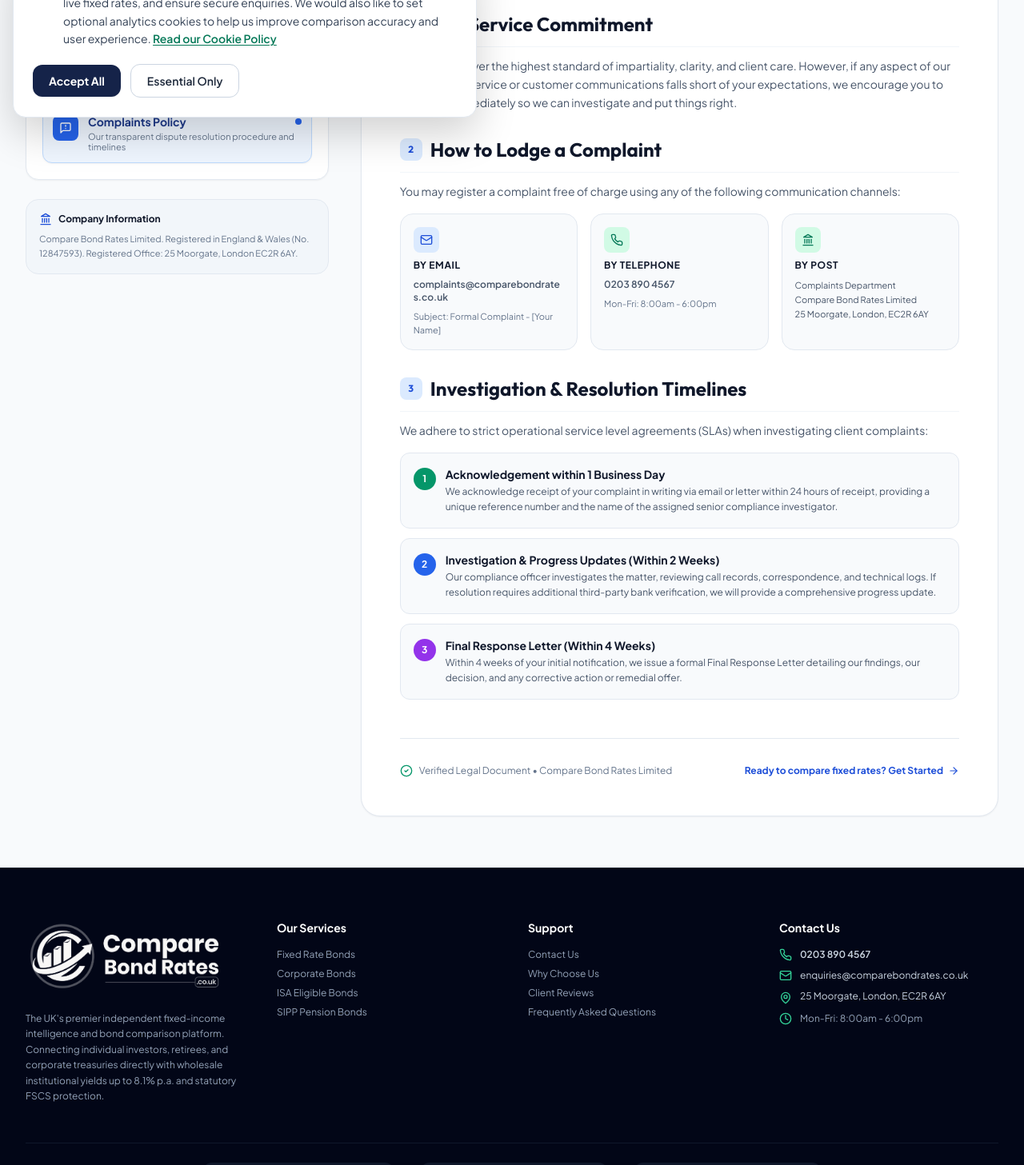
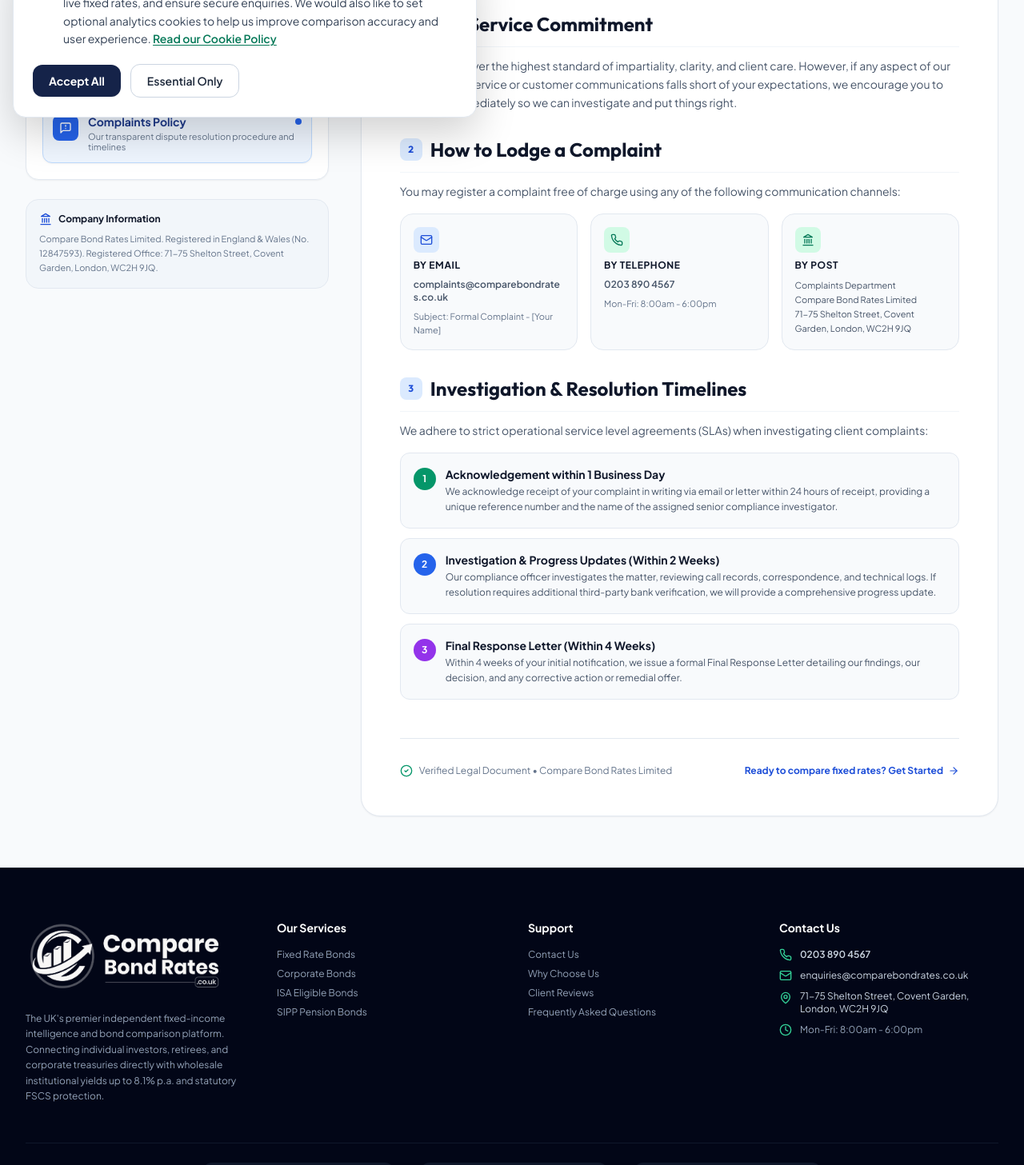
Before and after one commit to itfalcon176/Compare-Bond-Rates, a Next.js app: page /complaints-policy in a window 1280 px wide. Shown: the part 637-2094 px from the top of the page at 80% size. Built offline with nearby package versions, Linux system fonts and the light colour scheme.

Commit message:
feat: add legal compliance pages, layout, and modal components

```diff
--- a/app.js
+++ b/app.js
@@ -408,7 +408,7 @@
     <h2>Privacy Policy</h2>
     <p><strong>Last Updated: January 2026</strong></p>
     <h3>1. Who We Are</h3>
-    <p>CompareBondRates.co.uk is owned and operated by Compare Bond Rates Limited ("we", "our", or "us"). Registered Office: 25 Moorgate, London EC2R 6AY. Company Registration Number: 12847593. We act as an independent data controller under the UK Data Protection Act 2018 and UK GDPR.</p>
+    <p>CompareBondRates.co.uk is owned and operated by Compare Bond Rates Limited ("we", "our", or "us"). Registered Office: 71-75 Shelton Street, Covent Garden, London, WC2H 9JQ. Company Registration Number: 12847593. We act as an independent data controller under the UK Data Protection Act 2018 and UK GDPR.</p>
 
     <h3>2. Information We Collect</h3>
     <p>We may collect personal information including: full name, contact telephone number, email address, UK postcode, target investment amount, preferred investment horizon, and communication history.</p>
@@ -457,7 +457,7 @@
     <p>We strive to provide outstanding customer support. If you have any concern or complaint regarding our intermediary service:</p>
     <p><strong>Email:</strong> complaints@comparebondrates.co.uk<br>
        <strong>Telephone:</strong> 0203 890 4567<br>
-       <strong>Post:</strong> Complaints Department, Compare Bond Rates Limited, 25 Moorgate, London EC2R 6AY.</p>
+       <strong>Post:</strong> Complaints Department, Compare Bond Rates Limited, 71-75 Shelton Street, Covent Garden, London, WC2H 9JQ.</p>
     <h3>Resolution Timelines</h3>
     <p>We acknowledge all written complaints within 1 business day and issue a formal resolution within 4 weeks. If unresolved, eligible complainants may refer the matter to the Financial Ombudsman Service (Exchange Tower, London E14 9SR).</p>
   `,
--- a/app/complaints-policy/page.tsx
+++ b/app/complaints-policy/page.tsx
@@ -77,7 +77,7 @@
               <p className="text-[11px] text-slate-600 leading-relaxed">
                 Complaints Department<br />
                 Compare Bond Rates Limited<br />
-                25 Moorgate, London, EC2R 6AY
+                71-75 Shelton Street, Covent Garden, London, WC2H 9JQ
               </p>
             </div>
           </div>
--- a/app/privacy-policy/page.tsx
+++ b/app/privacy-policy/page.tsx
@@ -36,7 +36,7 @@
           </p>
           <div className="bg-slate-50 border border-slate-200 rounded-xl p-4 text-xs sm:text-sm text-slate-700 space-y-1.5">
             <p><strong>Company Registration Number:</strong> 12847593</p>
-            <p><strong>Registered Office:</strong> 25 Moorgate, London, EC2R 6AY, United Kingdom</p>
+            <p><strong>Registered Office:</strong> 71-75 Shelton Street, Covent Garden, London, WC2H 9JQ, United Kingdom</p>
             <p><strong>Data Controller Status:</strong> Registered Data Controller under UK Information Commissioner&apos;s Office (ICO) guidelines.</p>
           </div>
         </section>
--- a/components/Footer.tsx
+++ b/components/Footer.tsx
@@ -103,7 +103,7 @@
               </div>
               <div className="flex items-start gap-2.5">
                 <MapPin className="w-4 h-4 text-emerald-400 flex-shrink-0 mt-0.5" />
-                <span>25 Moorgate, London, EC2R 6AY</span>
+                <span>71-75 Shelton Street, Covent Garden, London, WC2H 9JQ</span>
               </div>
               <div className="flex items-center gap-2.5 text-slate-400">
                 <Clock className="w-4 h-4 text-emerald-400 flex-shrink-0" />
--- a/components/LegalModal.tsx
+++ b/components/LegalModal.tsx
@@ -21,7 +21,7 @@
           <p><strong>Last Updated: January 2026</strong></p>
           <h4 className="text-base font-bold text-slate-900">1. Who We Are</h4>
           <p>
-            CompareBondRates.co.uk is owned and operated by Compare Bond Rates Limited (&quot;we&quot;, &quot;our&quot;, or &quot;us&quot;). Registered Office: 25 Moorgate, London EC2R 6AY. Company Registration Number: 12847593. We act as an independent data controller under the UK Data Protection Act 2018 and UK GDPR.
+            CompareBondRates.co.uk is owned and operated by Compare Bond Rates Limited (&quot;we&quot;, &quot;our&quot;, or &quot;us&quot;). Registered Office: 71-75 Shelton Street, Covent Garden, London, WC2H 9JQ. Company Registration Number: 12847593. We act as an independent data controller under the UK Data Protection Act 2018 and UK GDPR.
           </p>
           <h4 className="text-base font-bold text-slate-900">2. Information We Collect</h4>
           <p>
@@ -96,7 +96,7 @@
           <div className="bg-slate-50 p-4 rounded-xl space-y-1">
             <p><strong>Email:</strong> complaints@comparebondrates.co.uk</p>
             <p><strong>Telephone:</strong> 0203 890 4567</p>
-            <p><strong>Post:</strong> Complaints Department, Compare Bond Rates Limited, 25 Moorgate, London EC2R 6AY.</p>
+            <p><strong>Post:</strong> Complaints Department, Compare Bond Rates Limited, 71-75 Shelton Street, Covent Garden, London, WC2H 9JQ.</p>
           </div>
           <h4 className="text-base font-bold text-slate-900">Resolution Timelines</h4>
           <p>
--- a/components/LegalPageLayout.tsx
+++ b/components/LegalPageLayout.tsx
@@ -250,7 +250,7 @@
                 <span>Company Information</span>
               </div>
               <p className="text-[11px] leading-relaxed text-slate-500">
-                Compare Bond Rates Limited. Registered in England &amp; Wales (No. 12847593). Registered Office: 25 Moorgate, London EC2R 6AY.
+                Compare Bond Rates Limited. Registered in England &amp; Wales (No. 12847593). Registered Office: 71-75 Shelton Street, Covent Garden, London, WC2H 9JQ.
               </p>
             </div>
 
--- a/index.html
+++ b/index.html
@@ -1044,7 +1044,7 @@
                 <path d="M21 10c0 7-9 13-9 13s-9-6-9-13a9 9 0 0 1 18 0z" />
                 <circle cx="12" cy="10" r="3" />
               </svg>
-              <span>25 Moorgate, London, EC2R 6AY</span>
+              <span>71-75 Shelton Street, Covent Garden, London, WC2H 9JQ</span>
             </div>
           </div>
         </div>
@@ -1109,8 +1109,8 @@
             the underlying institution.
           </p>
           <p>
-            • CompareBondRates.co.uk is a trading style of Compare Bond Rates Limited. Registered Office: 25 Moorgate,
-            London EC2R 6AY. Company Registration Number: 12847593. We operate as an independent comparison intermediary
+            • CompareBondRates.co.uk is a trading style of Compare Bond Rates Limited. Registered Office: 71-75 Shelton Street,
+            Covent Garden, London, WC2H 9JQ. Company Registration Number: 12847593. We operate as an independent comparison intermediary
             and are not product manufacturers. We may receive commission from product providers, which has no effect on
             the rates available to clients.
           </p>
```
